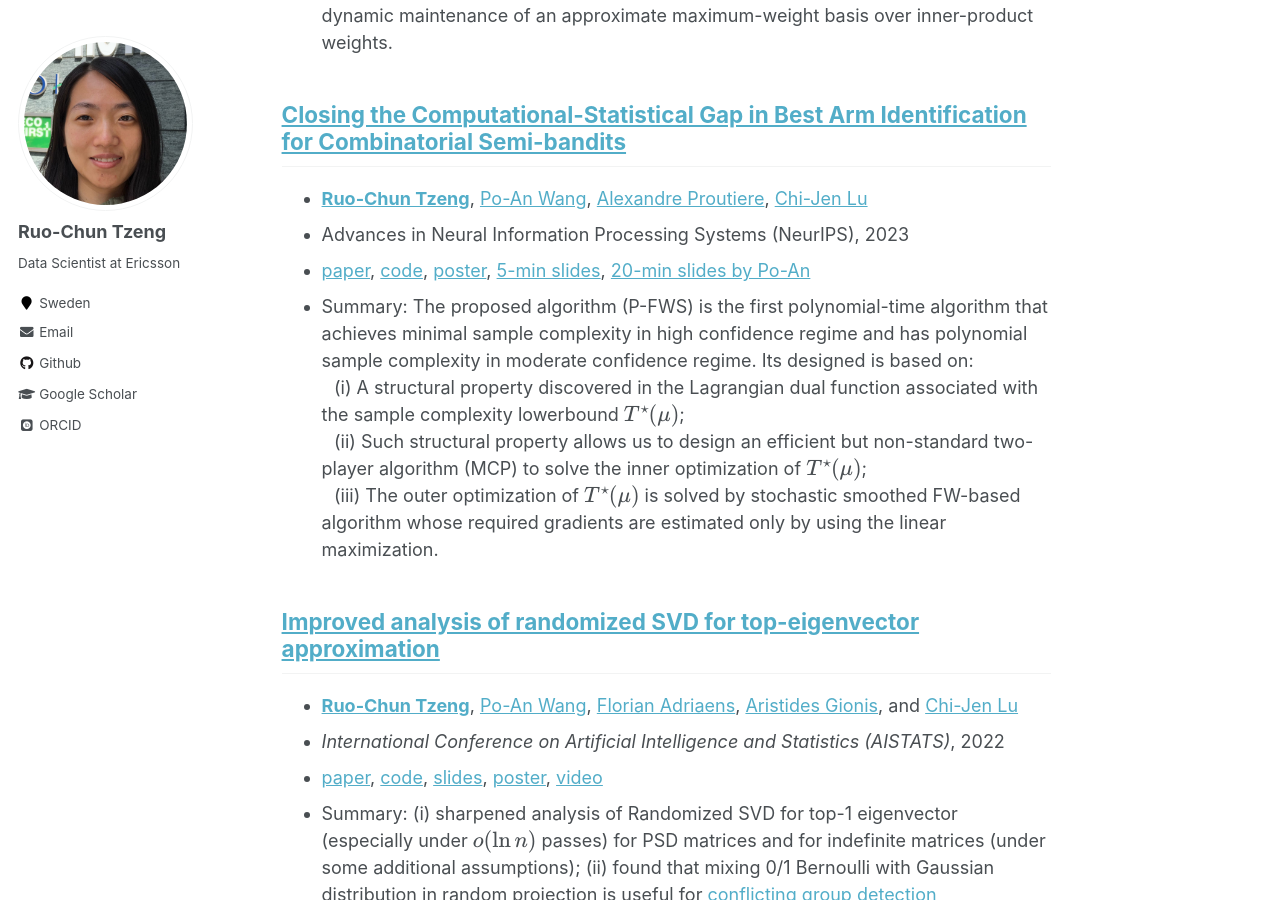
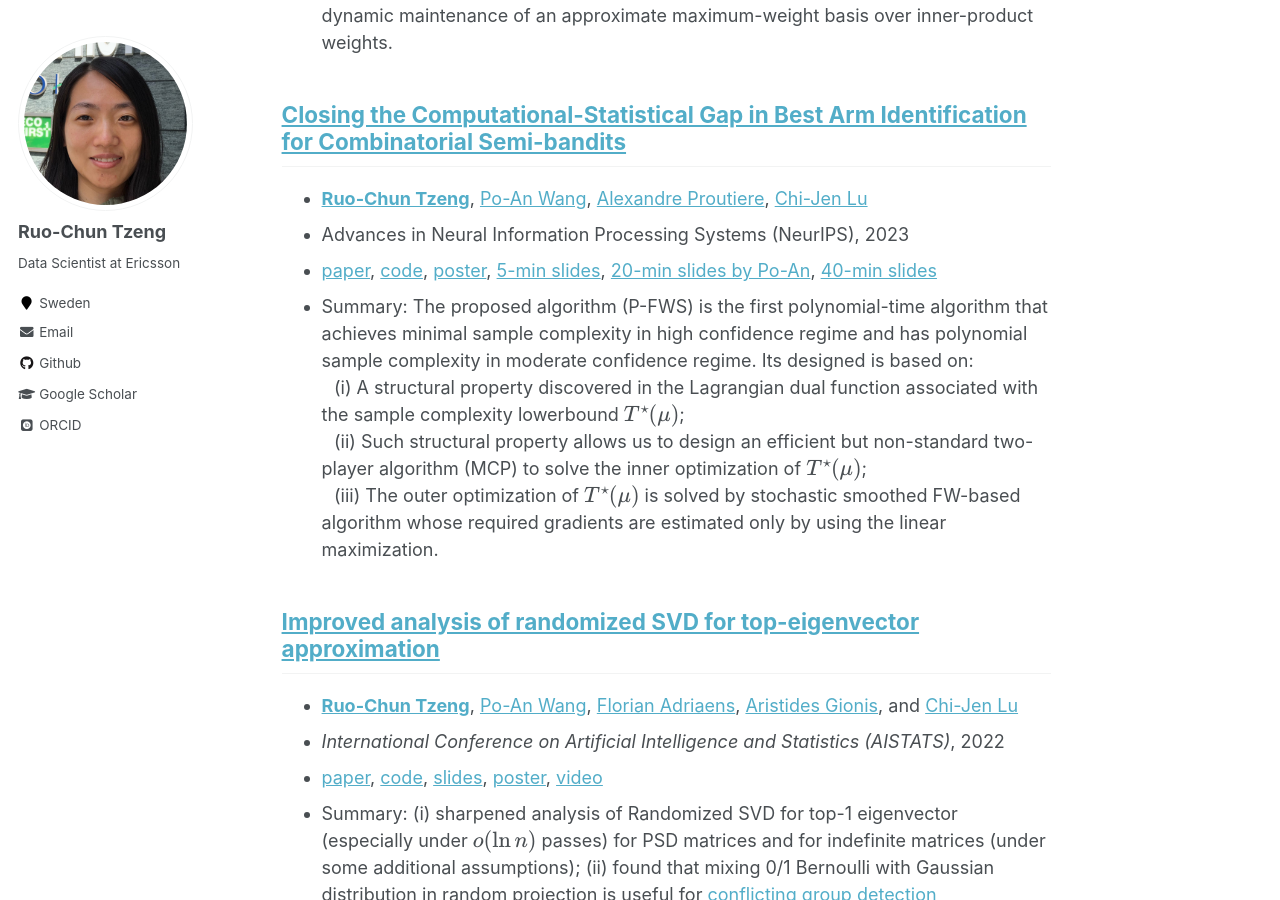
Before and after one commit to rctzeng/rctzeng.github.io, a Jekyll site: the page built from _pages/publications.md, in a window 1280 px wide and 900 px high, scrolled down 506 px. Built offline with Jekyll 4.4.1, drawn with Linux system fonts in a browser that asks for light colours; some web fonts are replaced; formulas are drawn with MathJax 3.

Commit message:
Update NeurIPS2023-PFWS_RCT.pdf

```diff
--- a/_pages/publications.md
+++ b/_pages/publications.md
@@ -15,7 +15,7 @@ Our technique is based on dynamic maintenance of an approximate maximum-weight b
 ## [Closing the Computational-Statistical Gap in Best Arm Identification for Combinatorial Semi-bandits](https://openreview.net/forum?id=8jg8z3ASiw)
 * **[Ruo-Chun Tzeng](https://scholar.google.com/citations?user=jntcHQ0AAAAJ)**, [Po-An Wang](https://scholar.google.com/citations?user=kzXIxFYAAAAJ), [Alexandre Proutiere](https://scholar.google.com/citations?user=g5sya5cAAAAJ), [Chi-Jen Lu](https://scholar.google.com/citations?user=B_SGfJoAAAAJ)
 * Advances in Neural Information Processing Systems (NeurIPS), 2023
-* [paper](https://openreview.net/attachment?id=8jg8z3ASiw&name=supplementary_material), [code](https://github.com/rctzeng/NeurIPS2023-PerturbedFWS), [poster](https://rctzeng.github.io/posters/NeurIPS2023-PFWS.pdf), [5-min slides](https://rctzeng.github.io/slides/NeurIPS2023-PFWS_5min.pdf), [20-min slides by Po-An](https://rctzeng.github.io/slides/NeurIPS2023-PFWS_PAW.pdf)
+* [paper](https://openreview.net/attachment?id=8jg8z3ASiw&name=supplementary_material), [code](https://github.com/rctzeng/NeurIPS2023-PerturbedFWS), [poster](https://rctzeng.github.io/posters/NeurIPS2023-PFWS.pdf), [5-min slides](https://rctzeng.github.io/slides/NeurIPS2023-PFWS_5min.pdf), [20-min slides by Po-An](https://rctzeng.github.io/slides/NeurIPS2023-PFWS_PAW.pdf), [40-min slides](https://rctzeng.github.io/slides/NeurIPS2023-PFWS_RCT.pdf)
 * Summary:
 The proposed algorithm (P-FWS) is the first polynomial-time algorithm that achieves minimal sample complexity in high confidence regime and has polynomial sample complexity in moderate confidence regime. Its designed is based on:\
  $\,\,$ (i) A structural property discovered in the Lagrangian dual function associated with the sample complexity lowerbound $T^{\star}(\mu)$;\
```
Also changed, not shown: 1 other file.
